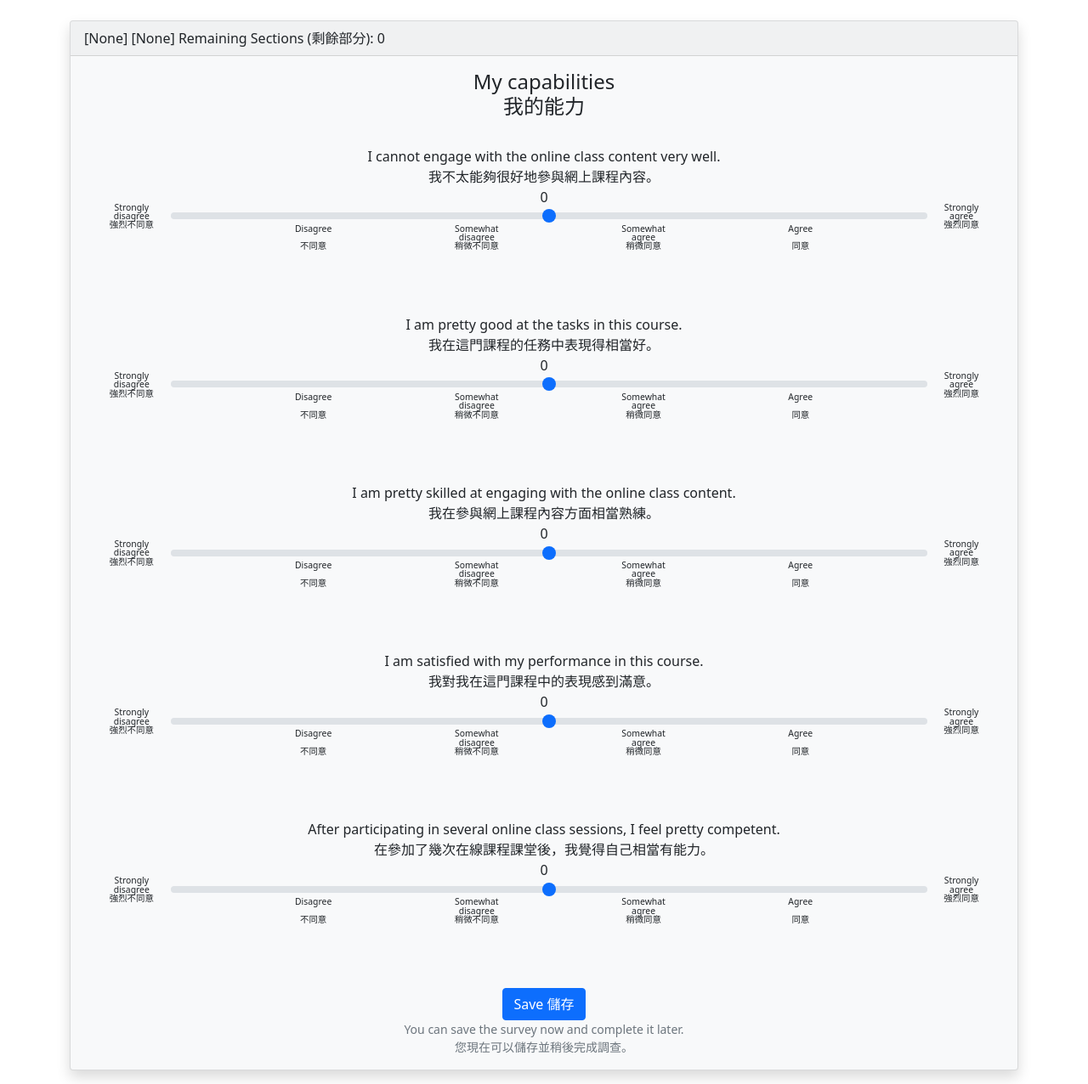
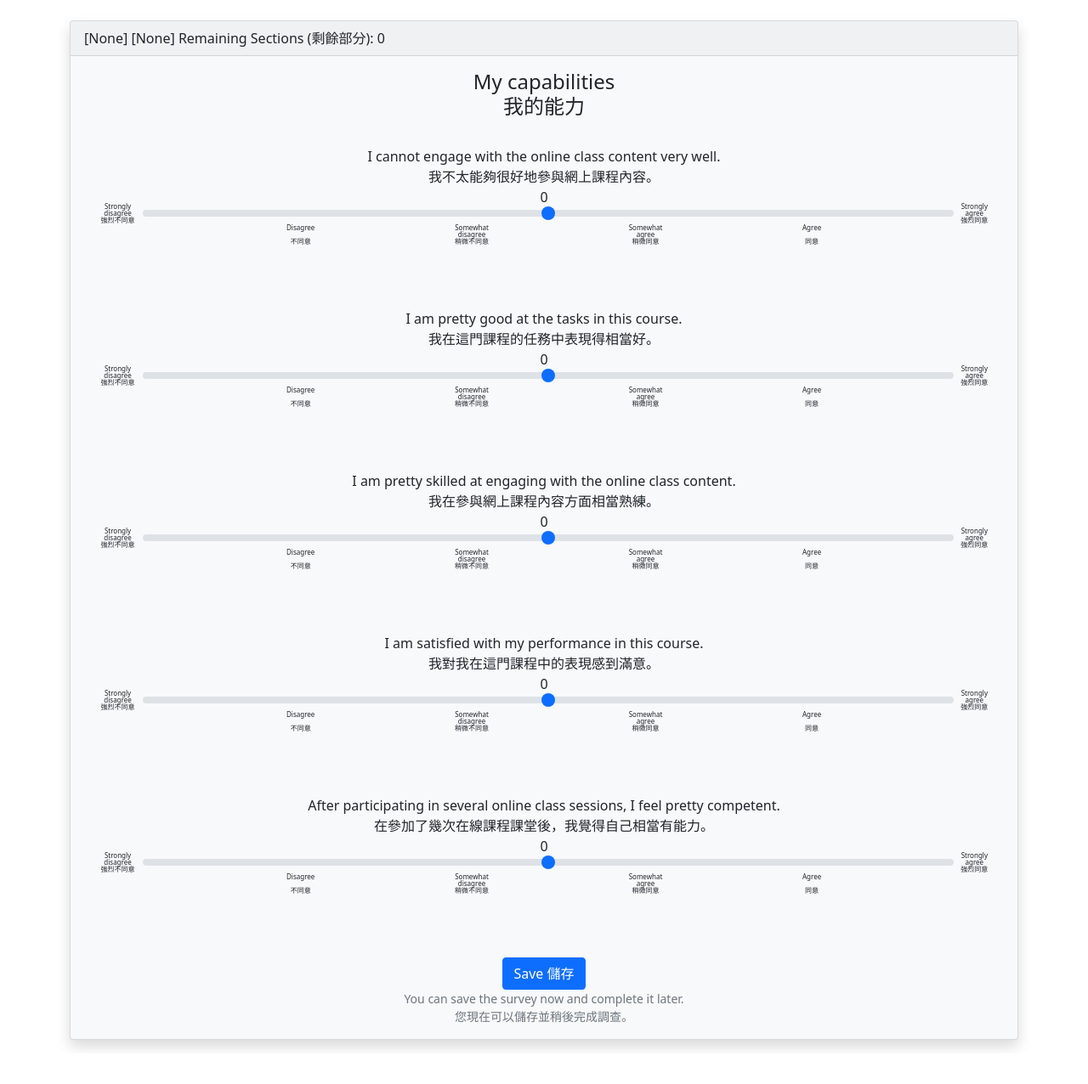
Before and after one commit to qbook/learnersurvey, a Django app: page /survey/1/ in a window 1280 px wide. Shown: the whole page at 85% size. After the commit the page ends 1235 px from the top, so only its background shows below. Run offline with Django 4.2, Linux system fonts and the light colour scheme; data comes from the database, SQL or seed files in the repository.

Commit message:
tiny-text class

```diff
--- a/shared_templates/_header_00.html
+++ b/shared_templates/_header_00.html
@@ -116,8 +116,8 @@
         font-size: 0.65rem; /* This sets the font size smaller */
         line-height: 1; /* This reduces the space between lines */
 
-        margin-right: 10px; /* Adjust spacing as needed */
-        margin-left: 10px;  /* Adjust spacing as needed */
+        margin-right: 0px; /* Adjust spacing as needed */
+        margin-left: 0px;  /* Adjust spacing as needed */
     }
 
     .question-text p {
@@ -137,4 +137,9 @@
     margin-top: 20px; /* Optional: adds some space above the button */
     }
 
+    .tiny-text {
+    font-size: 0.5rem; /* This sets the font size smaller */
+    line-height: 1; /* This reduces the space between lines */
+    }
+
 </style>
--- a/survey/templates/survey.html
+++ b/survey/templates/survey.html
@@ -28,15 +28,15 @@
                             </div>
                             <div class="slider-range-container text-center" style="position: relative; padding: 0 10px;">
                                 <!-- Slider -->
-                                <span class="slider-label small">Strongly disagree<br>強烈不同意</span>
+                                <span class="slider-label tiny-text">Strongly disagree<br>強烈不同意</span>
                                     <input type="range" class="form-range" id="question_{{ question.id }}" name="question_{{ question.id }}" min="-100" max="100" step="1" value="0" style="width: 100%;">
-                                <span class="slider-label small">Strongly agree<br>強烈同意</span>
+                                <span class="slider-label tiny-text">Strongly agree<br>強烈同意</span>
                                 <!-- Labels for slider -->
                                 <div class="d-flex justify-content-between" style="display: flex; justify-content: space-between; position: absolute; width: calc(60% - 20px); bottom: -25px; left: 22%;">
-                                    <span class="slider-label small">Disagree<br><br>不同意</span>
-                                    <span class="slider-label small">Somewhat<br>disagree<br>稍微不同意</span>
-                                    <span class="slider-label small">Somewhat<br>agree<br>稍微同意</span>
-                                    <span class="slider-label small">Agree<br><br>同意</span>
+                                    <span class="slider-label tiny-text">Disagree<br><br>不同意</span>
+                                    <span class="slider-label tiny-text">Somewhat<br>disagree<br>稍微不同意</span>
+                                    <span class="slider-label tiny-text">Somewhat<br>agree<br>稍微同意</span>
+                                    <span class="slider-label tiny-text">Agree<br><br>同意</span>
                                 </div>
 
                             </div>
```
